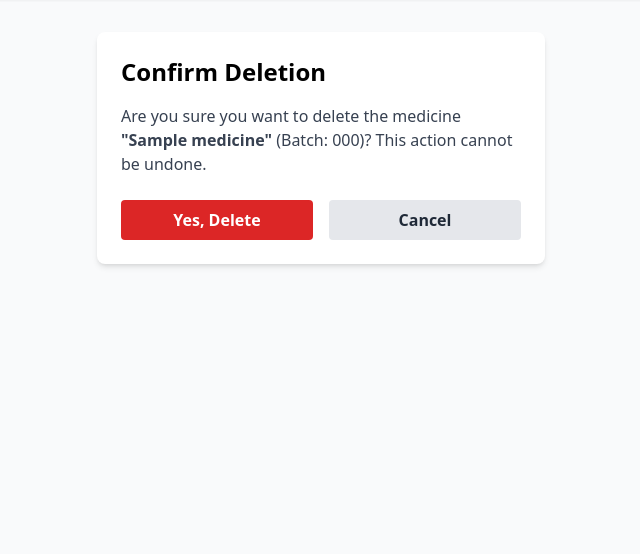
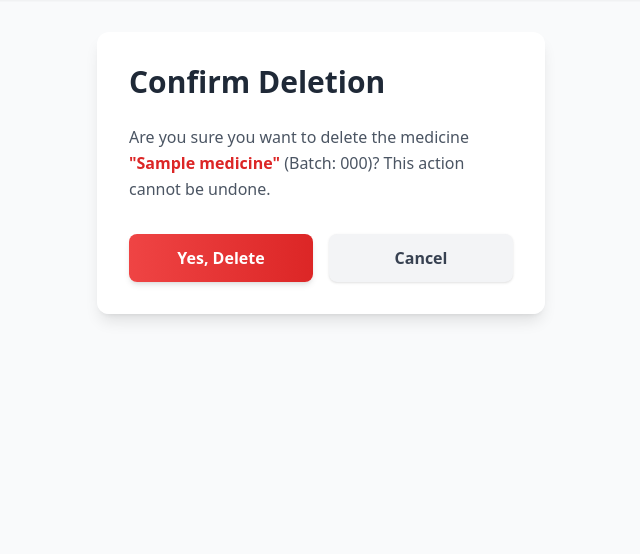
Before and after one commit to Tanvir-yzu/medicine_shop, a Django app: page /medicine/1/delete/ in a window 1280 px wide. Shown: the part 65-619 px from the top of the page, without its empty margins (319-959 px from the left). Run offline with Django 5.2, Linux system fonts and the light colour scheme; a user stored in the database is signed in; tables that the repository leaves empty hold one stand-in row (values such as "Sample post"); some libraries are stand-ins or nearby versions.

Commit message:
style(templates): improve medicine delete confirmation UI styling
Update the medicine delete confirmation template with enhanced visual styling:
- Add backdrop blur and opacity to container
- Improve typography with larger headings and better spacing
- Use gradient and shadow effects for buttons
- Adjust colors for better visual hierarchy

```diff
--- a/medicines/templates/medicines/medicine_confirm_delete.html
+++ b/medicines/templates/medicines/medicine_confirm_delete.html
@@ -3,17 +3,17 @@
 {% block title %}Delete {{ medicine.name }}{% endblock %}
 
 {% block content %}
-<div class="max-w-md mx-auto bg-white p-6 rounded-lg shadow-md">
-    <h2 class="text-2xl font-bold mb-4">Confirm Deletion</h2>
-    <p class="text-gray-700 mb-6">Are you sure you want to delete the medicine <strong>"{{ medicine.name }}"</strong> (Batch: {{ medicine.batch_number }})? This action cannot be undone.</p>
+<div class="max-w-md mx-auto bg-white p-8 rounded-xl shadow-lg backdrop-blur-sm bg-opacity-90">
+    <h2 class="text-3xl font-bold mb-6 text-gray-800">Confirm Deletion</h2>
+    <p class="text-gray-600 mb-8 leading-relaxed">Are you sure you want to delete the medicine <strong class="text-red-600">"{{ medicine.name }}"</strong> (Batch: {{ medicine.batch_number }})? This action cannot be undone.</p>
 
     <form method="post">
         {% csrf_token %}
         <div class="flex space-x-4">
-            <button type="submit" class="flex-1 bg-red-600 hover:bg-red-700 text-white font-bold py-2 px-4 rounded">
+            <button type="submit" class="flex-1 bg-gradient-to-r from-red-500 to-red-600 hover:from-red-600 hover:to-red-700 text-white font-semibold py-3 px-6 rounded-lg shadow-md hover:shadow-lg transition-all duration-200">
                 Yes, Delete
             </button>
-            <a href="{% url 'medicine_detail' medicine.pk %}" class="flex-1 bg-gray-200 hover:bg-gray-300 text-gray-800 font-bold py-2 px-4 rounded text-center">
+            <a href="{% url 'medicine_detail' medicine.pk %}" class="flex-1 bg-gray-100 hover:bg-gray-200 text-gray-700 font-semibold py-3 px-6 rounded-lg shadow hover:shadow-md transition-all duration-200 text-center">
                 Cancel
             </a>
         </div>
```
